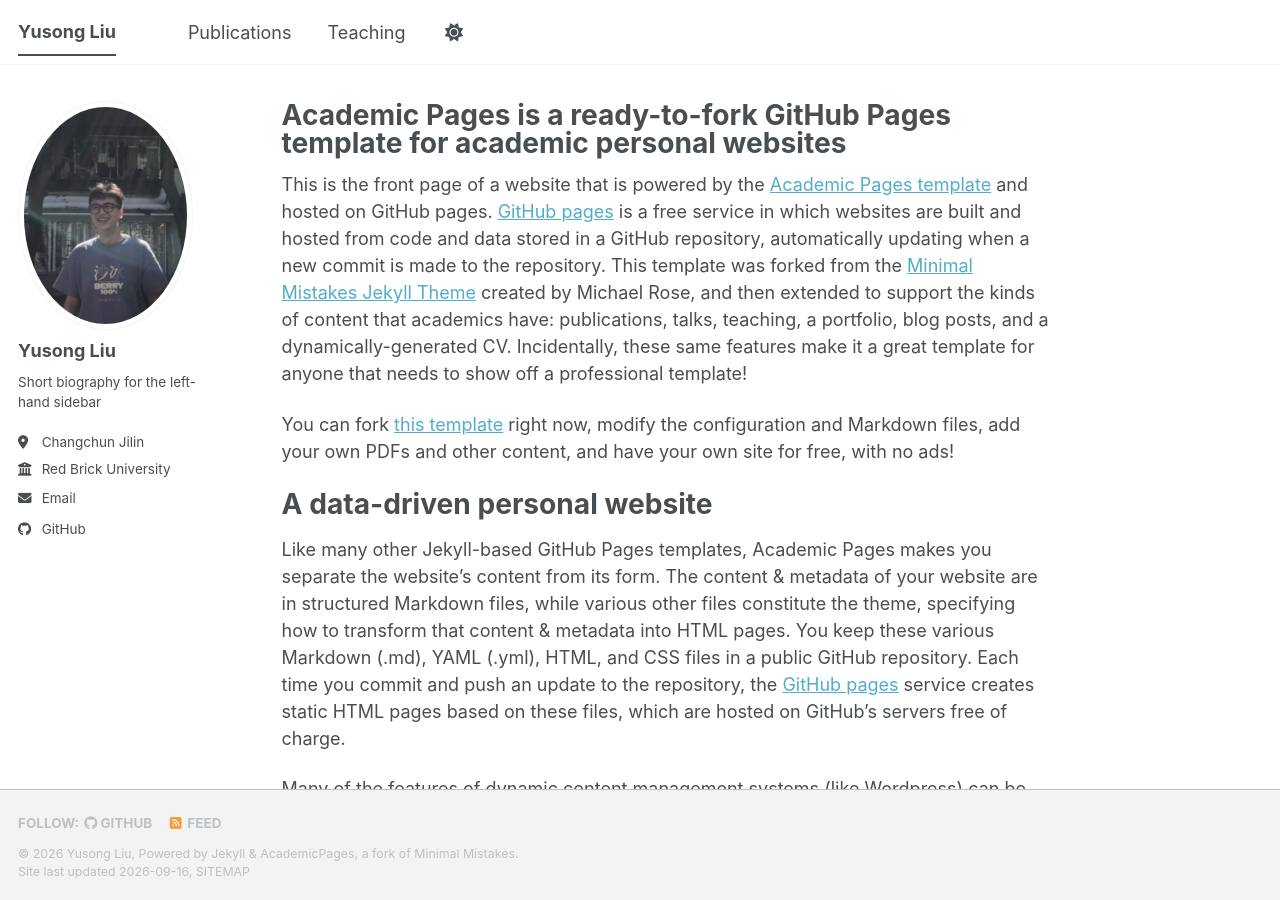
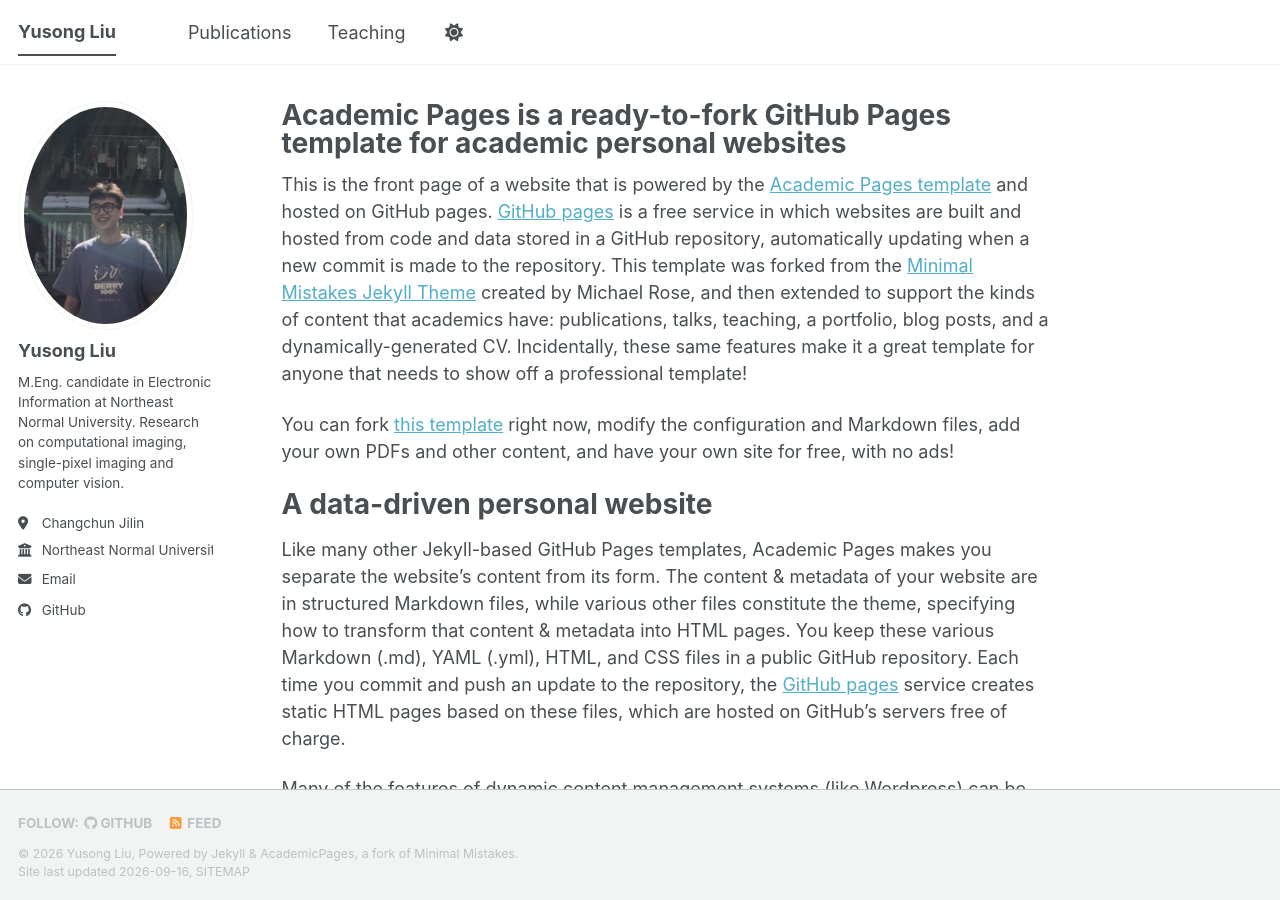
Before and after one commit to Pulse-liu/Pulse-liu.github.io, a Jekyll site: the page built from _pages/about.md, in a window 1280 px wide and 900 px high. Built offline with Jekyll 4.4.1, drawn with Linux system fonts in a browser that asks for light colours; a style sheet for code colours, icons or effects is not loaded.

Commit message:
Update personal information in _config.yml

```diff
--- a/_config.yml
+++ b/_config.yml
@@ -12,7 +12,7 @@ site_theme               : "default" # The available themes options are "default
 title                    : "Yusong Liu"
 title_separator          : "-"
 name                     : &name "Yusong Liu"
-description              : &description "M.Eng. candidate at Northeast Normal University. Research on computational imaging, single-pixel imaging and computer vision."   # Update this with a general description of your site, this is the default if not overridden by a page
+description              : &description "M.Eng. candidate in Electronic Information at Northeast Normal University. Research on computational imaging, single-pixel imaging and computer vision."   # Update this with a general description of your site, this is the default if not overridden by a page
 url                      : https://pulse-liu.github.io # The base hostname & protocol for your site e.g. "https://[your GitHub username].github.io",
                                                            # or if you already have some other page hosted on Github then use "https://[your GitHub username].github.io/[Your Repo Name]"
 baseurl                  : "" # the subpath of your site, e.g. "/blog"
@@ -26,9 +26,9 @@ author:
   avatar           : "profile.png"
   name             : "Yusong Liu"
   pronouns         : # example: "she/her"
-  bio              : "Short biography for the left-hand sidebar"
+  bio              : "M.Eng. candidate in Electronic Information at Northeast Normal University. Research on computational imaging, single-pixel imaging and computer vision."
   location         : "Changchun Jilin"
-  employer         : "Red Brick University"
+  employer         : "Northeast Normal University"
   uri              : # URL
   email            : "liuys@nenu.edu.cn"
 
@@ -138,7 +138,7 @@ yandex_site_verification :
 
 # Social Sharing
 twitter:
-  username               : &twitter
+  username               :
 facebook:
   username               :
   app_id                 :
```
